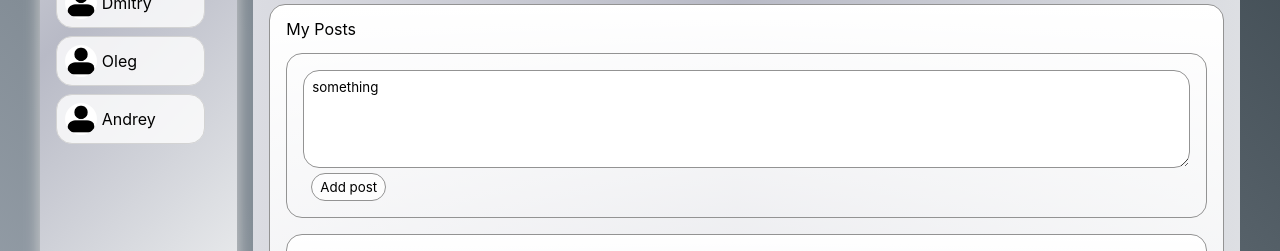
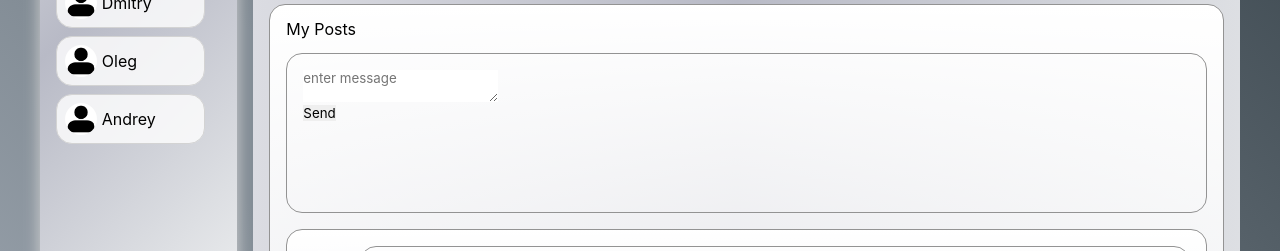
Before and after one commit to DmitryKRTV/social-network_v1, a React (Create React App) app: page /profile in a window 1280 px wide. Shown: the part 536-787 px from the top of the page. Built offline with nearby package versions, Linux system fonts and the light colour scheme; no server answers.

Commit message:
Lesson 76. Added forms in Dialogs and MyPosts components

```diff
--- a/src/App.js
+++ b/src/App.js
@@ -10,7 +10,7 @@ import ProfileContainer from "./components/Profile/ProfileContainer";
 import HeaderContainer from "./components/Header/HeaderContainer";
 import Login from "./components/Login/Login";
 
-function App(props) {
+function App() {
     return (
         <BrowserRouter>
             <div className={"wrapper"}>
--- a/src/components/Dialogs/Dialogs.js
+++ b/src/components/Dialogs/Dialogs.js
@@ -3,8 +3,13 @@ import dialogsModule from './Dialogs.module.css'
 import DialogItem from "./DialogItem/DialogItem";
 import MessageItem from "./MessageItem/MessageItem";
 import { Navigate } from "react-router-dom";
+import {Field, Form, Formik} from "formik";
 
 function Dialogs(props) {
+
+    const addMessage = (text) => {
+        props.addNewMessage(text);
+    }
 
     return (
         <div className={dialogsModule["content"]}>
@@ -24,18 +29,37 @@ function Dialogs(props) {
                     })
                 }
                 <div className={dialogsModule["messageBlock"]}>
-                    <textarea
-                              className={dialogsModule["tArea"]} rows={5}
-                              value={props.newMessageText}
-                              onChange={(props.changeMessage)}
-                    ></textarea>
-                    <button className={dialogsModule["sendMessageBtn"]}
-                            onClick={props.onAddNewMessage}
-                    >Send</button>
+                    <AddNewMessageForm  addMessage={addMessage} />
                 </div>
             </div>
         </div>
     )
 }
 
+const AddNewMessageForm = (props) => {
+    return(<div>
+        <Formik
+            initialValues={
+                {newMessageBody: ""}
+            }
+            onSubmit={(values,{resetForm})=>{
+                props.addMessage(values.newMessageBody)
+                resetForm({values:""})
+            }
+            }>
+            <Form>
+                <div>
+                    <Field
+                        name={'newMessageBody'}
+                        as={'textarea'}
+                        type={'text'}
+                        placeholder={'enter message'} />
+                </div>
+                <button type={'submit'}>Send</button>
+            </Form>
+
+        </Formik>
+    </div>)
+}
+
 export default Dialogs
--- a/src/components/Dialogs/DialogsContainer.js
+++ b/src/components/Dialogs/DialogsContainer.js
@@ -1,4 +1,4 @@
-import {addNewMessage, updateNewMessage} from "../../redux/dialogsReducer";
+import {addNewMessage} from "../../redux/dialogsReducer";
 import Dialogs from "./Dialogs";
 import {connect} from "react-redux";
 import React from "react";
@@ -7,23 +7,14 @@ import {compose} from "redux";
 
 class DialogsContainer extends React.Component {
 
-    onAddNewMessage() {
-        this.props.addNewMessage();
-    }
-
-    changeMessage(e) {
-        let text = e.target.value;
-        console.log(this.props.updateNewMessage(text))
-    }
 
     render() {
         return <>
             {<Dialogs
+                addNewMessage = {this.props.addNewMessage}
                 newMessageText={this.props.newMessageText}
                 dialogsData={this.props.dialogsData}
                 messagesData={this.props.messagesData}
-                onAddNewMessage={this.onAddNewMessage}
-                changeMessage={this.changeMessage}
                 isAuth={this.props.isAuth}
             />}
         </>
@@ -40,6 +31,6 @@ const mapStateToProps = (state) => {
 
 
 export default compose(
-    connect(mapStateToProps, {addNewMessage, updateNewMessage}),
+    connect(mapStateToProps, {addNewMessage}),
     WithAuthRedirect,
 )(Dialogs)
--- a/src/components/Profile/MyPosts/MyPosts.js
+++ b/src/components/Profile/MyPosts/MyPosts.js
@@ -1,31 +1,17 @@
 import React from 'react';
 import profileModule from './MyPosts.module.css';
 import Post from "./Post/Post";
+import {ErrorMessage, Field, Form, Formik} from "formik";
+import * as Yup from "yup";
 
 
 function MyPosts(props) {
 
-    const addPost = () => {
-        props.addPost();
-    }
-
-    let onPostChange = (event) => {
-        let text = event.target.value;
-        props.updateNewPostText(text);
-    }
     return (
         <div className={profileModule["myPosts"]}>
             My Posts
             <div className={profileModule["postCreation"]}>
-                <textarea
-                          className={profileModule["tArea"]}
-                          value={props.newPostText}
-                          onChange={onPostChange}
-                          rows={5}/>
-                <button
-                    className={profileModule["addPostButton"]}
-                    onClick={addPost}>Add post
-                </button>
+                <AddNewPostForm addPost={props.addPost}/>
             </div>
             {
                 props.postsData.map((item) => {
@@ -36,4 +22,47 @@ function MyPosts(props) {
     )
 }
 
+const AddNewPostForm = (props) => {
+
+    const validationSchemaNewPostForm = Yup.object().shape({
+        newPostBody: Yup.string()
+            .min(2, "Must be longer than 1 character")
+            .required( "Enter something" )
+    });
+
+    const addPostMessage = (text) => {
+        props.addPost(text);
+    }
+
+    return (
+        <div>
+            <Formik initialValues={
+                {
+                    newPostBody: ""
+                }
+            }
+                    validationSchema={validationSchemaNewPostForm}
+                    onSubmit={(values, {resetForm}) => {
+                        addPostMessage(values.newPostBody)
+                        resetForm({values: ""})
+                    }
+                    }>
+                {() => (
+                <Form>
+                    <div>
+                        <Field
+                            name={'newPostBody'}
+                            as={'textarea'}
+                            type={'text'}
+                            placeholder={'enter message'}/>
+                    </div>
+                    <ErrorMessage name="newPostBody" component="div" />
+                    <button type={'submit'}>Send</button>
+                </Form>
+                    )}
+            </Formik>
+        </div>
+    )
+}
+
 export default MyPosts
--- a/src/components/Profile/MyPosts/MyPostsContainer.js
+++ b/src/components/Profile/MyPosts/MyPostsContainer.js
@@ -1,4 +1,4 @@
-import {addPostActionCreator, updateNewPostTextActionCreator} from "../../../redux/profileReducer";
+import {addPost} from "../../../redux/profileReducer";
 import MyPosts from "./MyPosts";
 import {connect} from "react-redux";
 
@@ -13,16 +13,5 @@ let mapStateToProps = (state) => {
     )
 }
 
-let mapDispatchToProps = (dispatch) => {
-    return (
-        {
-            addPost: ()=>{dispatch(addPostActionCreator());},
-            updateNewPostText: (text)=>{dispatch(updateNewPostTextActionCreator(text));}
-        }
-    )
-}
 
-const MyPostsContainer = connect(mapStateToProps,mapDispatchToProps)(MyPosts)
-
-
-export default MyPostsContainer;
+export default connect(mapStateToProps, {addPost})(MyPosts)
--- a/src/redux/dialogsReducer.js
+++ b/src/redux/dialogsReducer.js
@@ -1,9 +1,6 @@
 const ADD_MESSAGE = "ADD-MESSAGE";
-const UPDATE_NEW_MESSAGE_TEXT = "UPDATE-NEW-MESSAGE-TEXT";
 
-export const addNewMessage = () => ({type: ADD_MESSAGE,})
-
-export const updateNewMessage = (text) => ({type: UPDATE_NEW_MESSAGE_TEXT, newMessage: text})
+export const addNewMessage = (text) => ({type: ADD_MESSAGE, newMessage: text})
 
 let initialState = {
     dialogsData: [
@@ -62,24 +59,15 @@ let initialState = {
             message: "Aew",
         },
     ],
-    newMessageText: "Some Message"
 }
 
 const dialogsReducer = (state = initialState, action) => {
 
     switch (action.type) {
         case ADD_MESSAGE: {
-            let newMessageText = state.newMessageText;
             return {
                 ...state,
-                messagesData: [...state.messagesData, {id: 9, message: newMessageText}],
-                newMessageText: "",
-            }
-        }
-        case UPDATE_NEW_MESSAGE_TEXT: {
-            return {
-                ...state,
-                newMessageText : action.newMessage,
+                messagesData: [...state.messagesData, {id: 9, message: action.newMessage}],
             }
         }
         default:
--- a/src/redux/profileReducer.js
+++ b/src/redux/profileReducer.js
@@ -1,7 +1,6 @@
 import {profileAPI} from "../api/api";
 
 const ADD_POST = "ADD-POST";
-const UPDATE_NEW_POST_TEXT = "UPDATE-NEW-POST-TEXT";
 const SET_USER_PROFILE = "SET_USER_PROFILE";
 const SET_STATUS = "SET_STATUS";
 
@@ -46,17 +45,9 @@ let initialState = {
 const profileReducer = (state = initialState, action) => {
     switch (action.type) {
         case ADD_POST: {
-            let newPostText = state.newPostText;
             return {
                 ...state,
-                postsData: [...state.postsData, {id: 9, name: "Zhenya", message: newPostText, likesCount: "0",}],
-                newPostText: "",
-            };
-        }
-        case UPDATE_NEW_POST_TEXT: {
-            return {
-                ...state,
-                newPostText: action.newText,
+                postsData: [...state.postsData, {id: 9, name: "Zhenya", message: action.newText, likesCount: "0",}],
             };
         }
 
@@ -79,8 +70,7 @@ const profileReducer = (state = initialState, action) => {
     }
 }
 
-export const addPostActionCreator = () => ({type: ADD_POST,})
-export const updateNewPostTextActionCreator = (text) => ({type: UPDATE_NEW_POST_TEXT, newText: text})
+export const addPost = (text) => ({type: ADD_POST, newText: text})
 export const setUserProfile = (profile) => ({type: SET_USER_PROFILE, profile})
 export const setStatus = (status) => ({type: SET_STATUS, status})
 
```
